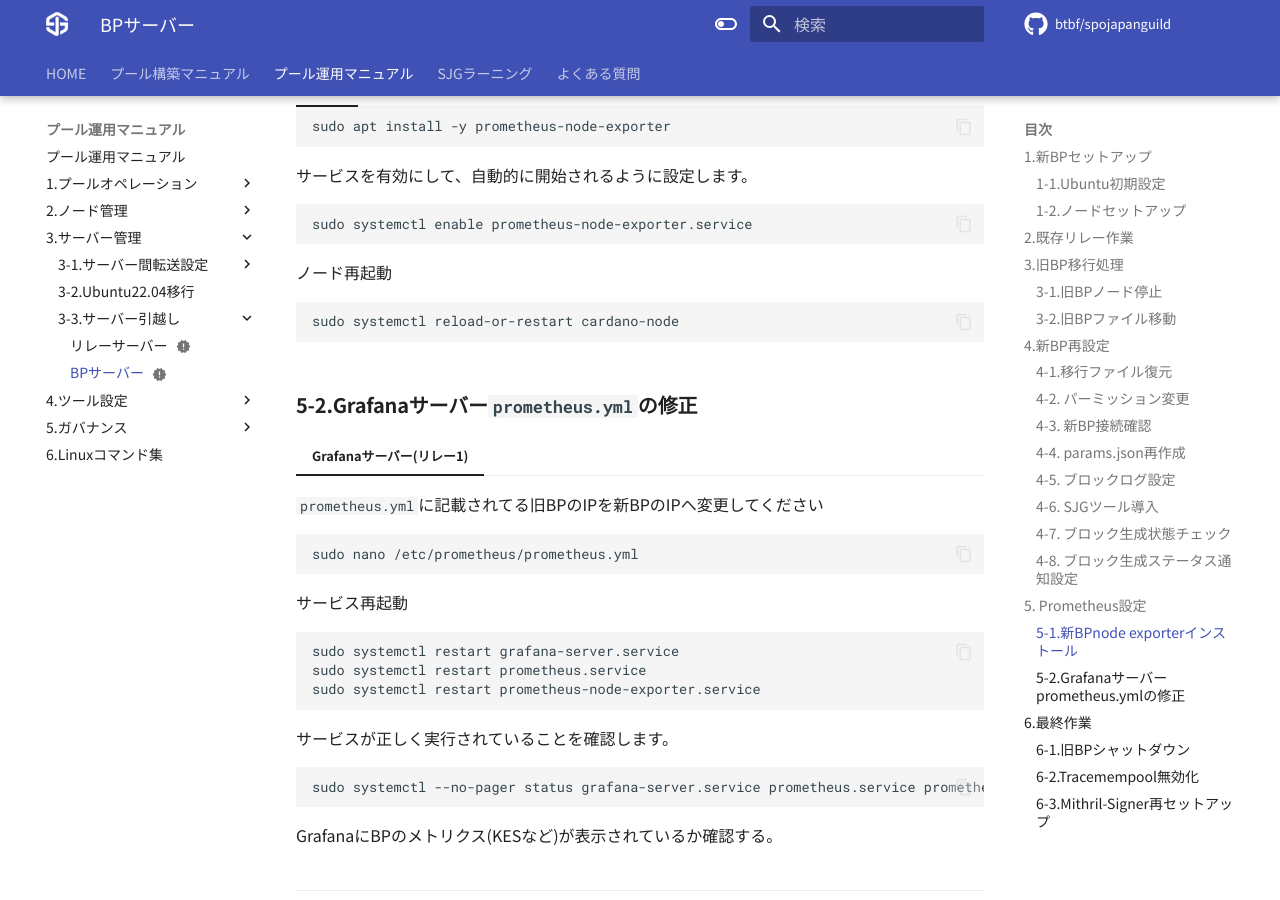
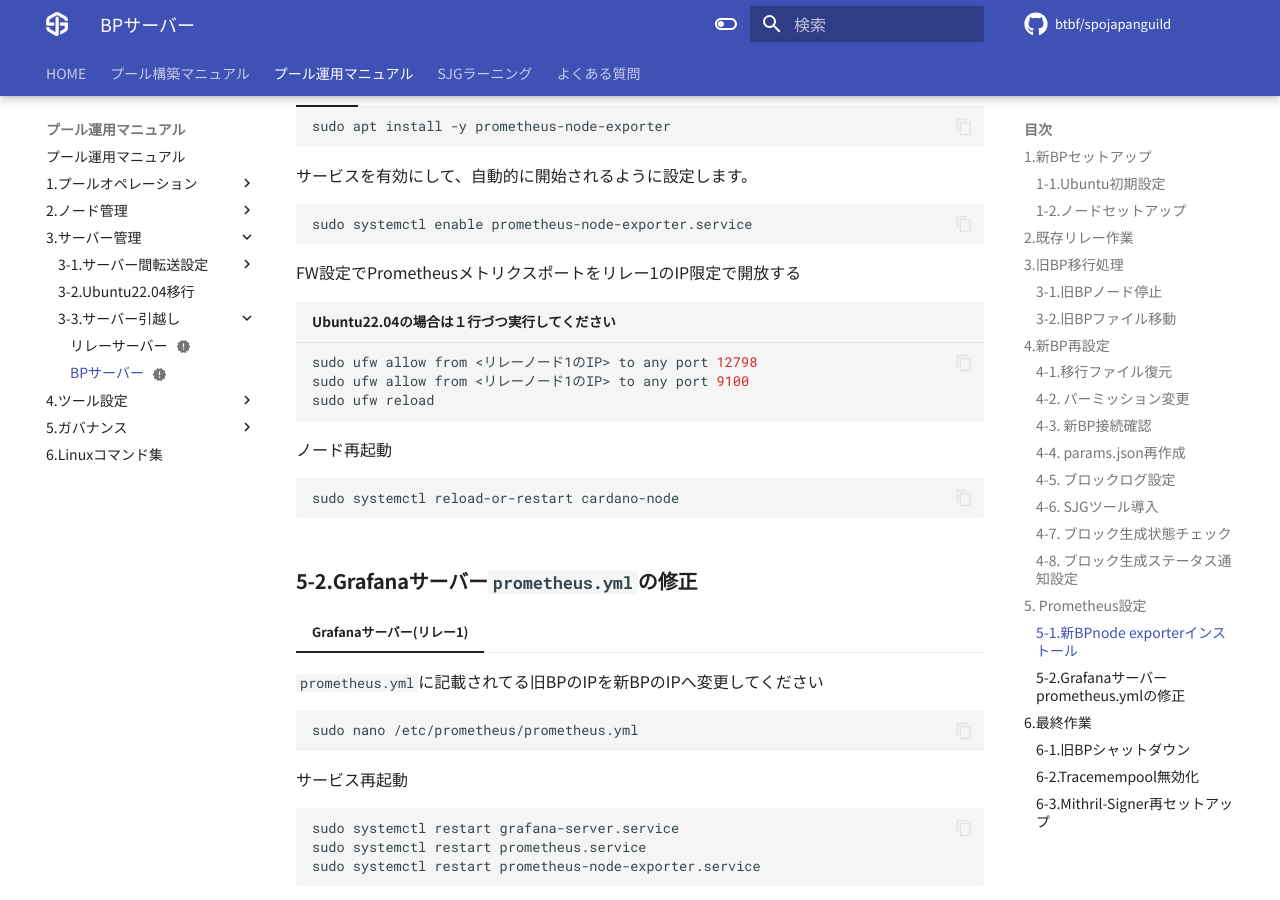
Before and after one commit to btbf/spojapanguild, an MkDocs documentation site: the page built from docs/operation/bp-move.md, in a window 1280 px wide and 900 px high, scrolled down 5347 px. Built offline with MkDocs 1.6.1 and Material for MkDocs 9.7.7, drawn with Linux system fonts in a browser that asks for light colours; comment, search, counter and statistics services are not loaded.

Commit message:
added ufw port command

````diff
--- a/docs/operation/bp-move.md
+++ b/docs/operation/bp-move.md
@@ -254,6 +254,13 @@
     sudo systemctl enable prometheus-node-exporter.service
     ```
 
+    FW設定でPrometheusメトリクスポートをリレー1のIP限定で開放する
+    ```bash title="Ubuntu22.04の場合は１行づつ実行してください"
+    sudo ufw allow from <リレーノード1のIP> to any port 12798
+    sudo ufw allow from <リレーノード1のIP> to any port 9100
+    sudo ufw reload
+    ```
+
     ノード再起動
     ```
     sudo systemctl reload-or-restart cardano-node
````
Also changed, not shown: docs/operation/relay-move.md (+7 -0 lines).
